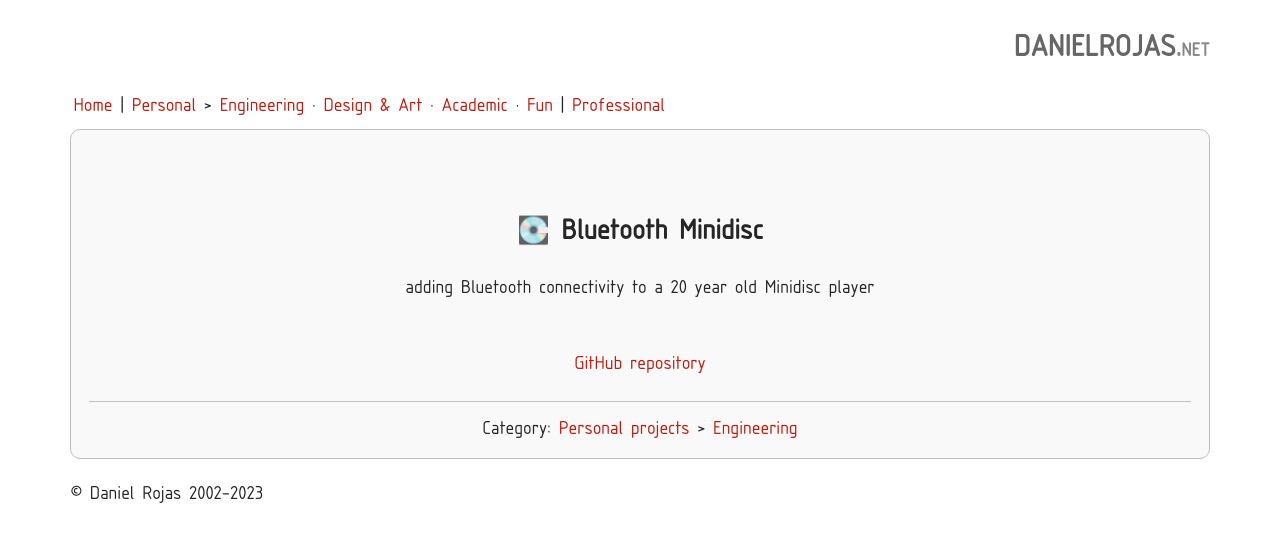
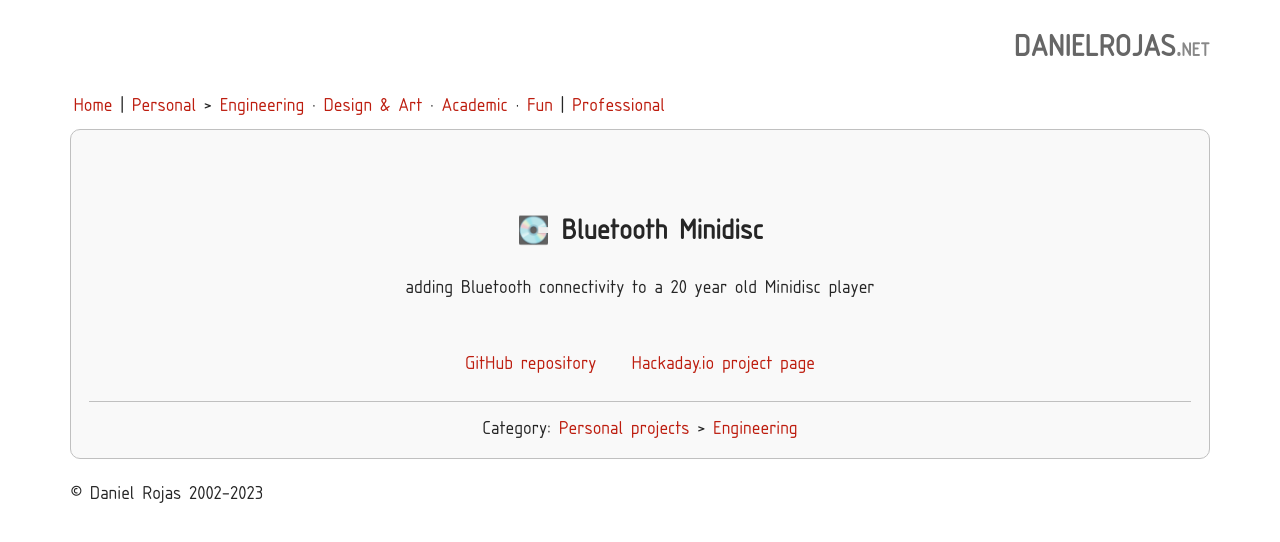
Before and after one commit to 17o2/17o2.github.io, a Jekyll site: the page built from _projects/btmd.md, in a window 1280 px wide. Shown: the top 542 px of the page. Built offline with Jekyll 4.4.1, drawn with Linux system fonts in a browser that asks for light colours; a style sheet for code colours, icons or effects is not loaded; some of the changed lines change nothing that is shown.

Commit message:
Add BTMD Hackaday link

```diff
--- a/_projects/btmd.md
+++ b/_projects/btmd.md
@@ -6,5 +6,6 @@
 subcategory: engineering
 summary: "adding Bluetooth connectivity to a 20 year old Minidisc player"
 github: "https://github.com/formatc1702/bluetooth-minidisc"
+hackaday: "https://hackaday.com/2023/01/29/wireless-minidisc-walkman-has-bluetooth-inside/"
 
 ---
```
